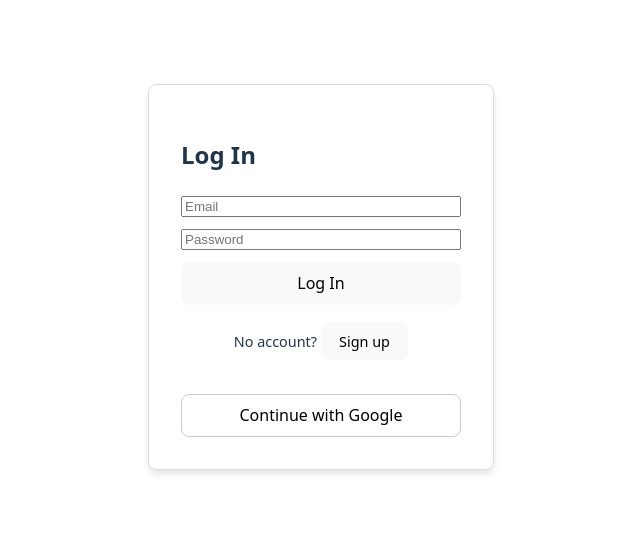
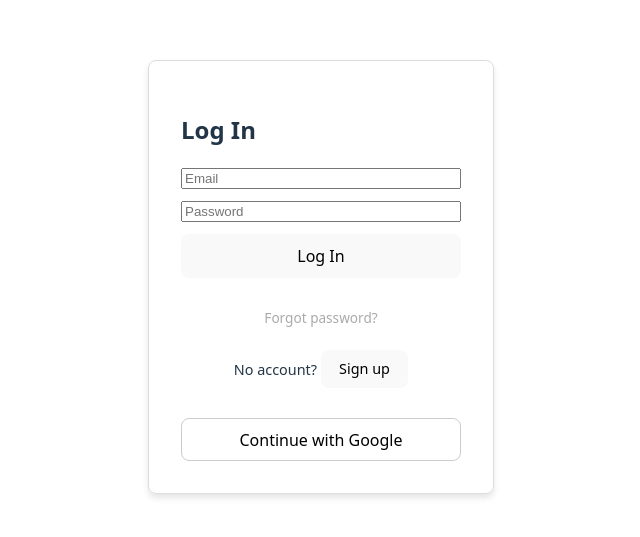
Before and after one commit to JeepLOL1359/cpspace-social, a React (Vite) app in the folder client/: page / in a window 1280 px wide. Shown: the part 123-660 px from the top of the page, without its empty margins (319-959 px from the left). Built offline with nearby package versions, Linux system fonts and the light colour scheme; no server answers.

Commit message:
Add Forgot Password + Email Verification

```diff
--- a/client/src/App.jsx
+++ b/client/src/App.jsx
@@ -4,6 +4,7 @@ import { getAuth, onAuthStateChanged } from "firebase/auth";
 
 import MainLayout from "./pages/mainLayout";
 import AuthGate from "./auth/AuthGate";
+import { sendEmailVerification } from "firebase/auth";
 
 function App() {
   const [user, setUser] = useState(null);
@@ -20,10 +21,29 @@ function App() {
 
   if (loading) return null;
 
-  // 🔑 THIS is what makes logout work
   if (!user) {
     return <AuthGate />;
   }
+
+  if (user && !user.emailVerified) {
+    return (
+      <div style={styles.verifyWrapper}>
+        <h2>Please verify your email</h2>
+        <p>
+          A verification email has been sent to <b>{user.email}</b>.
+        </p>
+
+        <button onClick={() => sendEmailVerification(user)}>
+          Resend verification email
+        </button>
+
+        <button onClick={() => signOut(auth)}>
+          Sign out
+        </button>
+      </div>
+    );
+  }
+
 
   return (
     <BrowserRouter>
--- a/client/src/auth/AuthGate.jsx
+++ b/client/src/auth/AuthGate.jsx
@@ -8,6 +8,8 @@ import { auth, db } from "../firebaseConfig";
 import {
   GoogleAuthProvider,
   signInWithPopup,
+  sendPasswordResetEmail,
+  sendEmailVerification
 } from "firebase/auth";
 
 const provider = new GoogleAuthProvider();
@@ -17,6 +19,20 @@ export default function AuthGate({ onAuth }) {
     const [password, setPassword] = useState("");
     const [mode, setMode] = useState("login"); // login | signup
     const [error, setError] = useState("");
+
+    async function handlePasswordReset() {
+        if (!email) {
+            setError("Please enter your email first.");
+            return;
+        }
+
+        try {
+            await sendPasswordResetEmail(auth, email);
+            setError("Password reset email sent. Check your inbox.");
+        } catch (err) {
+            setError(err.message);
+        }
+    }
 
     async function handleSubmit(e) {
         e.preventDefault();
@@ -28,13 +44,14 @@ export default function AuthGate({ onAuth }) {
         if (mode === "signup") {
             cred = await createUserWithEmailAndPassword(auth, email, password);
 
-        const userRef = doc(db, "users", cred.user.uid);
-
             await setDoc(
-            userRef,
+                doc(db, "users", cred.user.uid),
                 createDefaultUserProfile(generatePseudonym()),
                 { merge: true }
             );
+
+            // 🔔 send verification email
+            await sendEmailVerification(cred.user);
         } else {
         cred = await signInWithEmailAndPassword(auth, email, password);
         }
@@ -91,6 +108,17 @@ export default function AuthGate({ onAuth }) {
             </form>
 
             <div style={styles.footer}>
+            <p>
+                {mode === "login" && (
+                <button
+                    type="button"
+                    onClick={handlePasswordReset}
+                    style={styles.linkBtn}
+                >
+                    Forgot password?
+                </button>
+                )}
+            </p>
             <p>
                 {mode === "login" ? "No account?" : "Already have an account?"}{" "}
                 <button onClick={() => setMode(mode === "login" ? "signup" : "login")}>
@@ -193,4 +221,12 @@ const styles = {
         color: "#000",
         border: "1px solid #ccc",
     },
+    linkBtn: {
+        background: "none",
+        border: "none",
+        color: "#aaa",
+        fontSize: "0.85rem",
+        cursor: "pointer",
+        marginTop: "0.5rem",
+    },
 };
```
Lines whose indentation alone changed are shown as unchanged.
